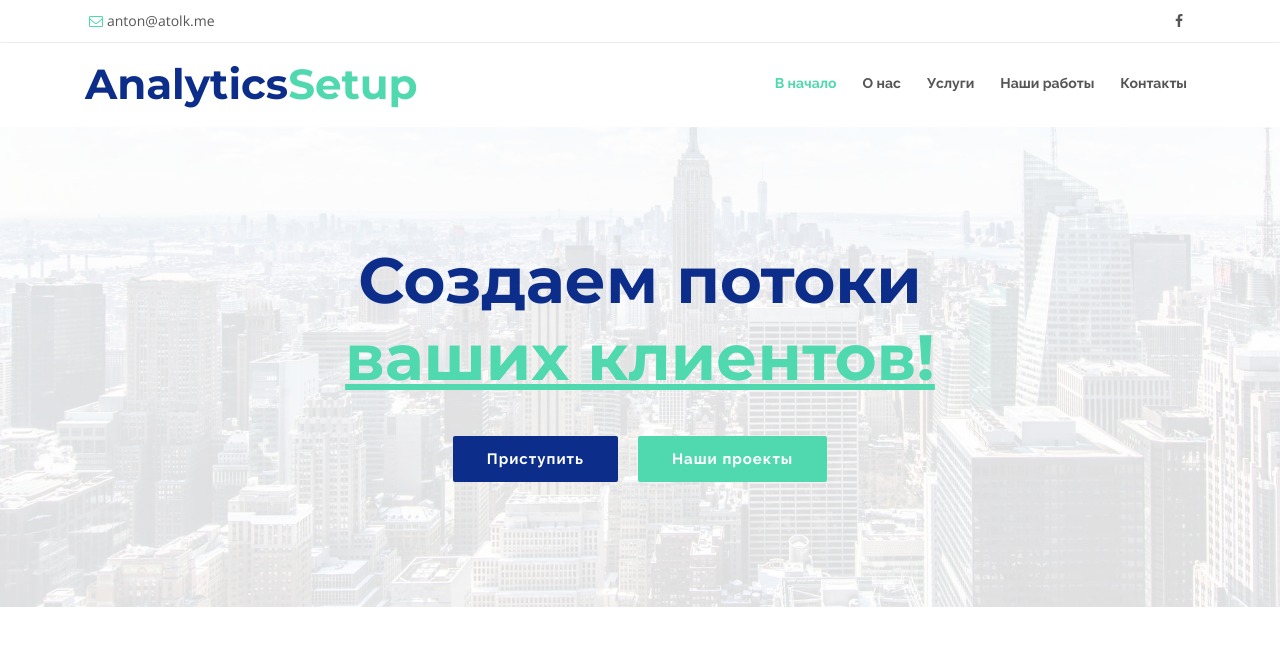
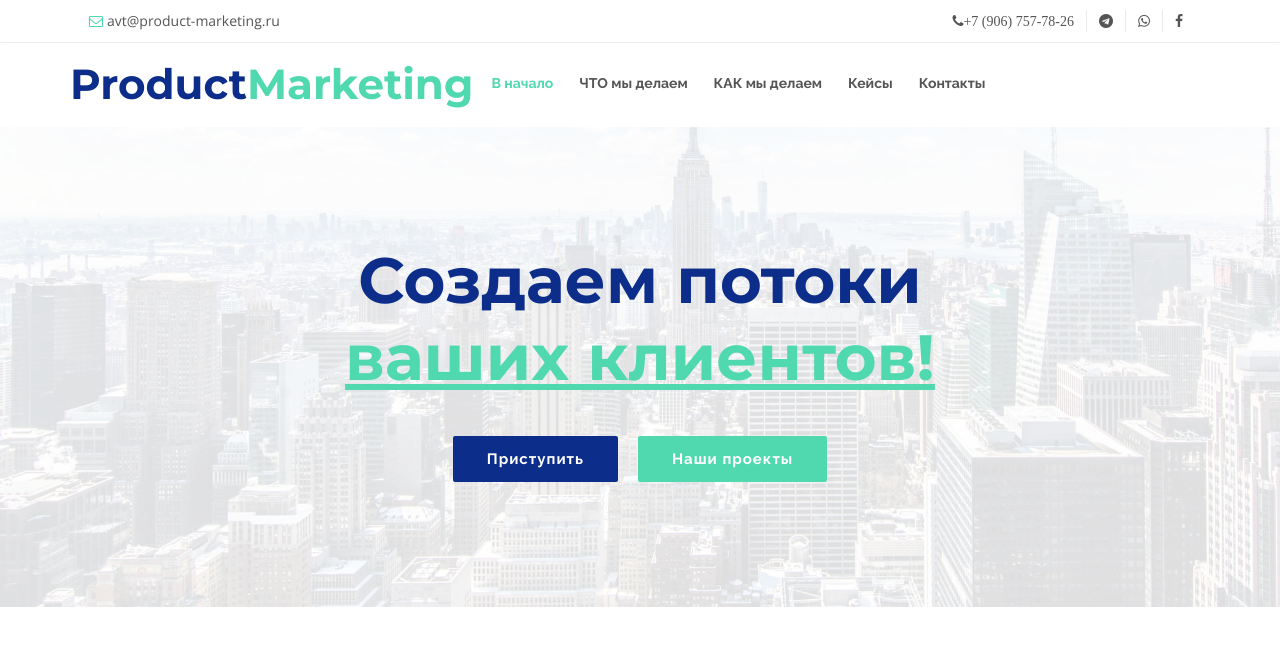
Before and after one commit to atolk/product-marketing.ru.bak, a website: page index.pug in a window 1280 px wide. Shown: the top 645 px of the page. Drawn offline with nearby package versions, Linux system fonts and the light colour scheme; files that its build step writes are made by us from their sources; files whose address does not match are found by name.

Commit message:
rebranding start

```diff
--- a/index.pug
+++ b/index.pug
@@ -2,9 +2,9 @@ doctype html
 html
     head
         meta(charset='utf-8')
-        title Создание маркетинг-стратегии, аналитика, оптимизация SEO, продвижение в социальных сетях
+        title Продакт-маркетинг - аналитика и маркетинг, ориентированная на ваш продукт
         meta(content='width=device-width, initial-scale=1.0' name='viewport')
-        meta(content='Product management, продакт менеджемент, продакт менеджер, оптимизация, аналитика, SEO, яндекс метрика, google analytics, facebook' name='keywords')
+        meta(content='Product marketing, продакт маркетинг, Product management, продакт менеджемент, продакт менеджер, оптимизация, аналитика, SEO, яндекс метрика, google analytics, facebook' name='keywords')
         meta(content='' name='description')
         // Favicons
         link(href='img/favicon.png' rel='icon')
@@ -29,17 +29,24 @@ html
           ==========================
           Top Bar
           ============================
+
         section#topbar.d-none.d-lg-block
             .container.clearfix
                 .contact-info.float-left
                     i.fa.fa-envelope-o
-                    a(href='mailto:anton@atolk.me') anton@atolk.me
-                    // i.fa.fa-phone
-                        |  +1 5589 55488 55
+                    a(href='mailto:avt@product-marketing.ru') avt@product-marketing.ru
+
                 .social-links.float-right
                     // a.twitter(href='#')
                         i.fa.fa-twitter
-                    a.facebook(href='https://www.facebook.com/tolkachev.me')
+                    a.phone(href="tel:+79067577826", target="_blank")
+                        i.fa.fa-phone +7 (906) 757-78-26
+
+                    a.telegram(href='https://t.me/atolk_me', target='_blank')
+                        i.fa.fa-telegram
+                    a.whatsapp(href='https://api.whatsapp.com/send?phone=+79067577826', target='_blank')
+                        i.fa.fa-whatsapp
+                    a.facebook(href='https://www.facebook.com/tolkachev.me', target='_blank')
                         i.fa.fa-facebook
                     // a.instagram(href='#')
                         i.fa.fa-instagram
@@ -48,42 +55,43 @@ html
                     // a.linkedin(href='#')
                         i.fa.fa-linkedin
         //
-          ==========================
-          Header
-          ============================
+            ==========================
+            Header
+            ============================
         header#header
             .container
-                #logo.pull-left
-                    h1
-                        a.scrollto(href='#body') Analytics
-                            span Setup
-                        // Uncomment below if you prefer to use an image logo
-                        // <a href="#body"><img src="img/logo.png" alt="" title="" /></a>
-                nav#nav-menu-container
-                    ul.nav-menu
-                        li.menu-active
-                            a(href='#body') В начало
-                        li
-                            a(href='#about') О нас
-                        li
-                            a(href='#services') Услуги
-                        li
-                            a(href='#portfolio') Наши работы
-                        // li
-                            a(href='#team') Team
-                        // li.menu-has-children
-                            a(href='') Drop Down
-                            ul
-                              li
-                                  a(href='#') Drop Down 1
-                              li
-                                  a(href='#') Drop Down 3
-                              li
-                                  a(href='#') Drop Down 4
-                              li
-                                  a(href='#') Drop Down 5
-                        li
-                            a(href='#contact') Контакты
+                .row
+                    #logo.pull-left
+                        h1
+                            a.scrollto(href='#body') Product
+                                span Marketing
+                            // Uncomment below if you prefer to use an image logo
+                            // <a href="#body"><img src="img/logo.png" alt="" title="" /></a>
+                    nav#nav-menu-container
+                        ul.nav-menu
+                            li.menu-active
+                                a(href='#body') В начало
+                            li
+                                a(href='#about') ЧТО мы делаем
+                            li
+                                a(href='#services') КАК мы делаем
+                            li
+                                a(href='#portfolio') Кейсы
+                            // li
+                                a(href='#team') Team
+                            // li.menu-has-children
+                                a(href='') Drop Down
+                                ul
+                                li
+                                    a(href='#') Drop Down 1
+                                li
+                                    a(href='#') Drop Down 3
+                                li
+                                    a(href='#') Drop Down 4
+                                li
+                                    a(href='#') Drop Down 5
+                            li
+                                a(href='#contact') Контакты
                 // #nav-menu-container
         // #header
         //
--- a/package.json
+++ b/package.json
@@ -9,7 +9,6 @@
   "scripts": {
     "test": "echo \"Error: no test specified\" && exit 1",
     "start-dev": "browser-sync start --server --files \"*.html\"",
-
     "compile-pug": "find . -path ./node_modules -prune -o -name \"*.pug\" -print -exec pug -P {} '+' "
   },
   "repository": {
```
